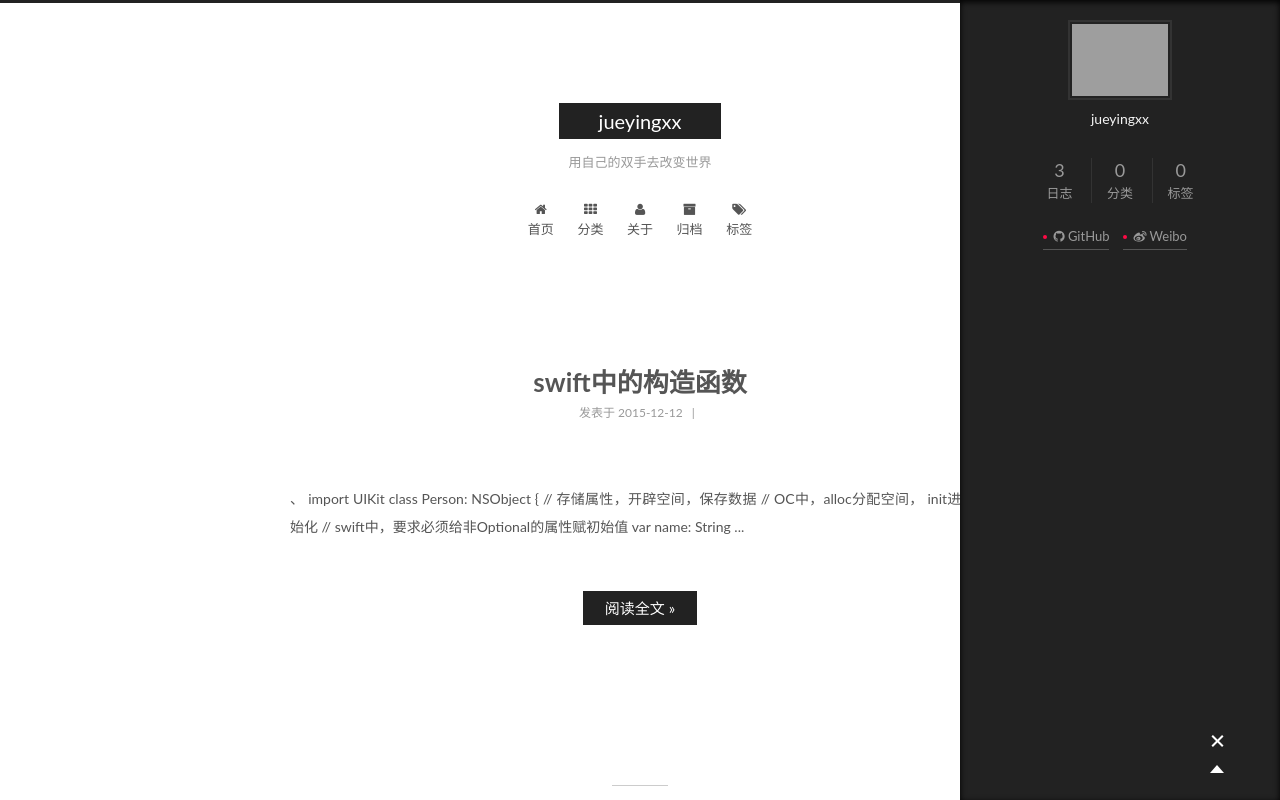
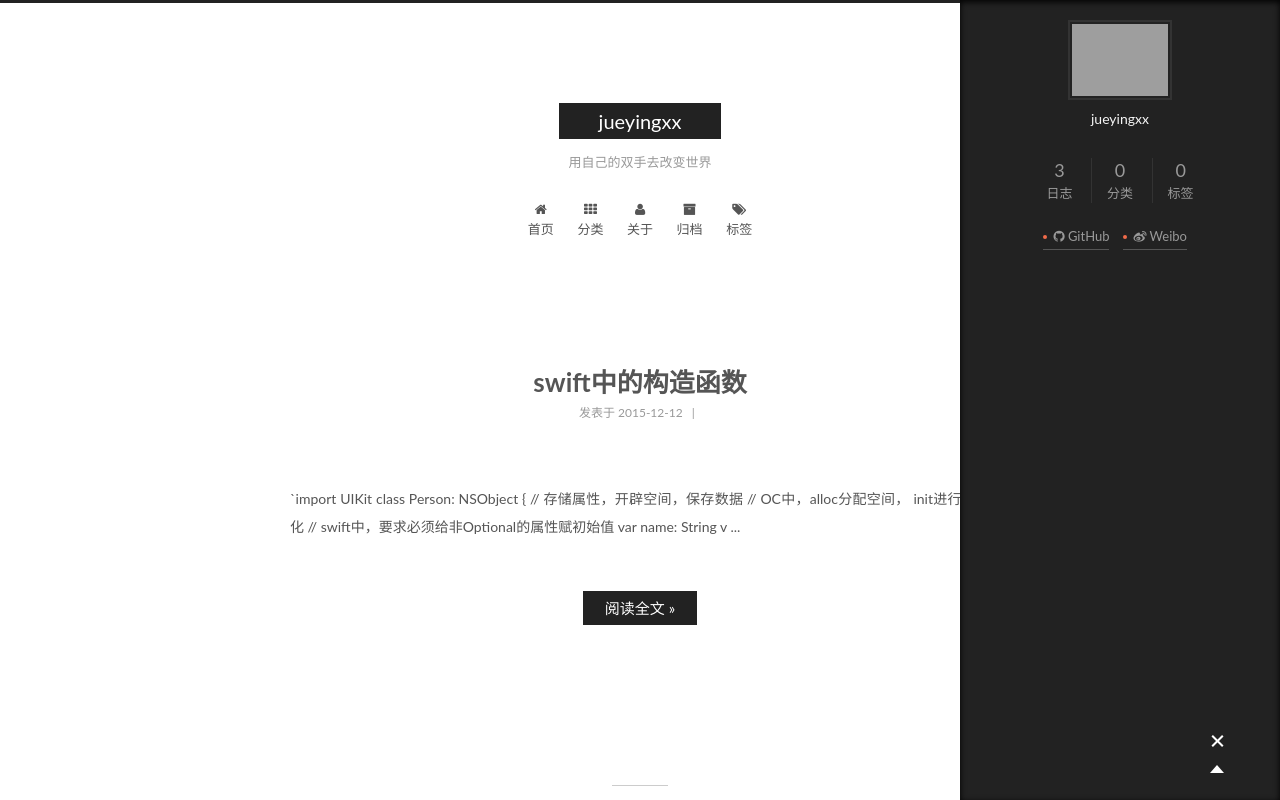
Before and after one commit to jueyingxx/jueyingxx.github.io, a plain HTML site: page index.html in a window 1280 px wide. Both pictures are taken after a click on the element 1217 px from the left and 742 px from the top of the page. Shown: the top 800 px of the page. Drawn offline with Linux system fonts and the light colour scheme; grey boxes are pictures that could not be loaded; a script that the page names is missing; a web font is replaced by a local one.

Commit message:
Site updated: 2015-12-12 22:23:26

```diff
--- a/css/main.css
+++ b/css/main.css
@@ -961,7 +961,7 @@ body {
   width: 4px;
   height: 4px;
   border-radius: 50%;
-  background: #ff0a45;
+  background: #f16b4a;
 }
 .sidebar-nav {
   margin: 0 0 20px;
--- a/index.html
+++ b/index.html
@@ -267,9 +267,8 @@
 
           <span itemprop="articleBody">
 
-            、
-import UIKit
-class Person: NSObject {    // 存储属性，开辟空间，保存数据    // OC中，alloc分配空间， init进行初始化    // swift中，要求必须给非Optional的属性赋初始值    var name: String
+            `import UIKit
+class Person: NSObject {    // 存储属性，开辟空间，保存数据    // OC中，alloc分配空间， init进行初始化    // swift中，要求必须给非Optional的属性赋初始值    var name: String    v
             ...
           </span>
           <div class="post-more-link text-center">
```
Also changed, not shown: 2015/12/12/swift中的构造函数/index.html (+9 -14 lines).
